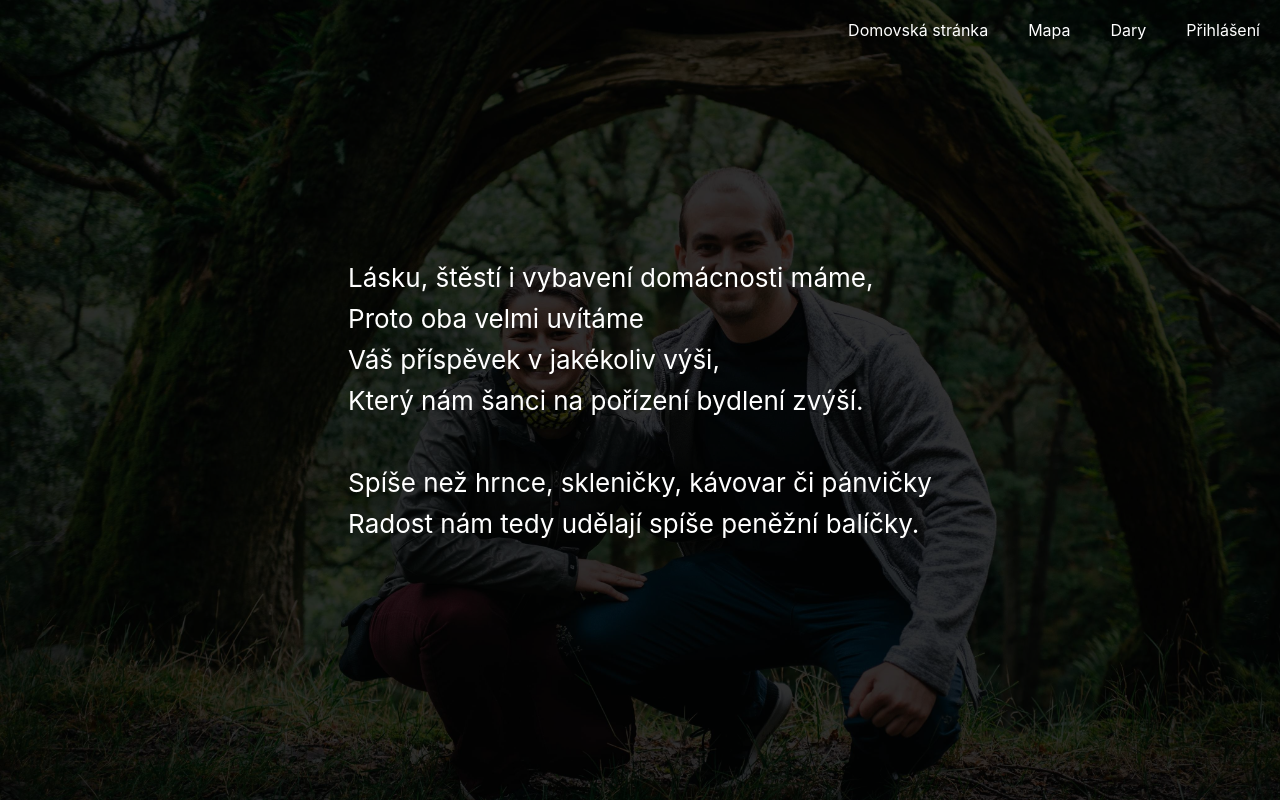
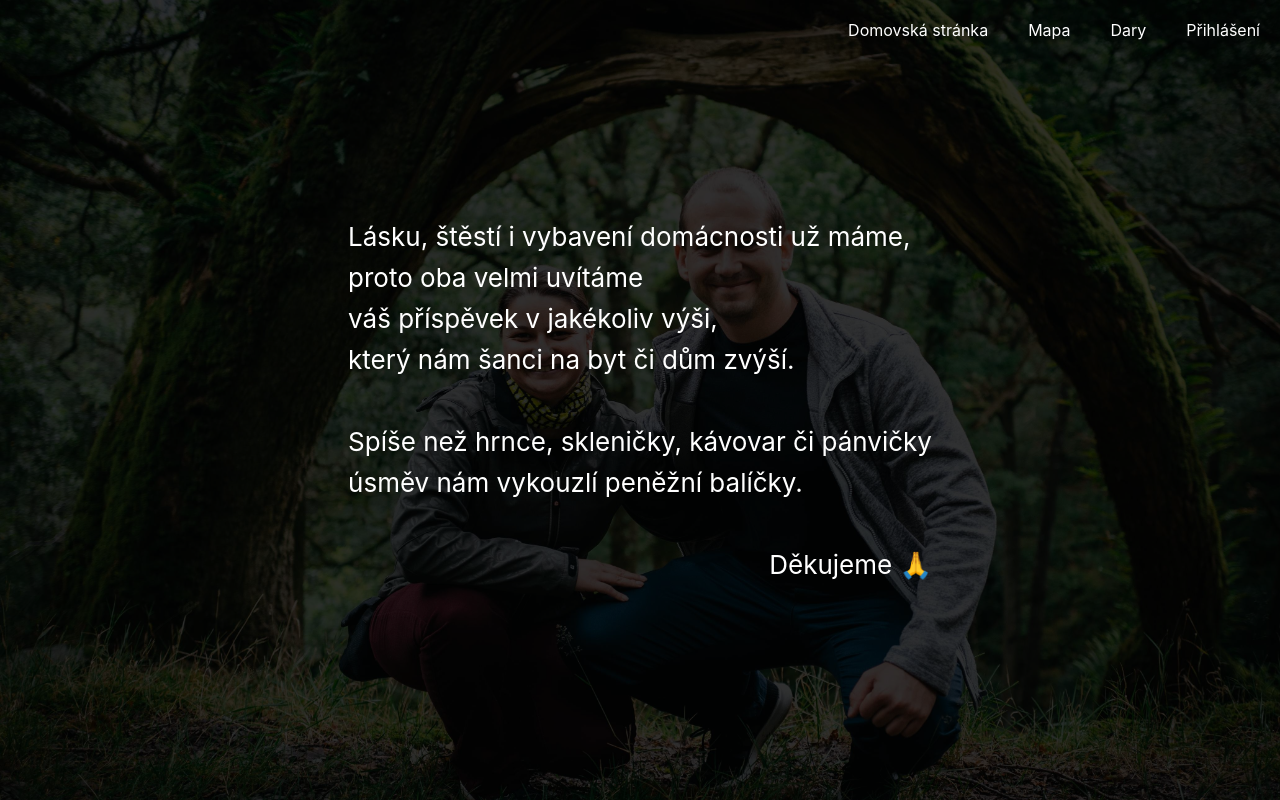
Before and after one commit to JakubKohoutek/wedding, a React (Create React App) app: page /gifts in a window 1280 px wide. Built offline with nearby package versions, Linux system fonts and the light colour scheme.

Commit message:
Adjust text for wedding gifts

```diff
--- a/src/routes/gifts/gifts.css
+++ b/src/routes/gifts/gifts.css
@@ -11,3 +11,7 @@
 .gifts__poem p {
   margin: 10px;
 }
+
+.gifts__thanks {
+  text-align: right;
+}
--- a/src/routes/gifts/gifts.tsx
+++ b/src/routes/gifts/gifts.tsx
@@ -6,13 +6,15 @@ const Gifts: React.FunctionComponent = () => {
   return (
     <div className="gifts">
       <section className="gifts__poem">
-        <p>Lásku, štěstí i vybavení domácnosti máme,</p>
-        <p>Proto oba velmi uvítáme</p>
-        <p>Váš příspěvek v jakékoliv výši,</p>
-        <p>Který nám šanci na pořízení bydlení zvýší.</p>
+        <p>Lásku, štěstí i vybavení domácnosti už máme,</p>
+        <p>proto oba velmi uvítáme</p>
+        <p>váš příspěvek v jakékoliv výši,</p>
+        <p>který nám šanci na byt či dům zvýší.</p>
         <br />
         <p>Spíše než hrnce, skleničky, kávovar či pánvičky</p>
-        <p>Radost nám tedy udělají spíše peněžní balíčky.</p>
+        <p>úsměv nám vykouzlí peněžní balíčky.</p>
+        <br />
+        <p className="gifts__thanks">Děkujeme 🙏</p>
       </section>
     </div>
   );
```
